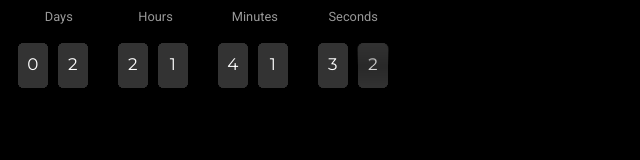
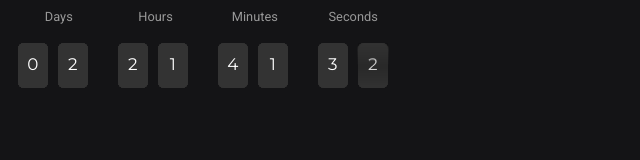
Before and after one commit to SafeLightToken/countdown, a plain HTML site: page index.html in a window 1280 px wide. Shown: the whole page, without its empty margins (0-640 px from the left). Drawn offline with nearby package versions, Linux system fonts and the light colour scheme.

Commit message:
Update style.css

```diff
--- a/style.css
+++ b/style.css
@@ -21,7 +21,7 @@ html {
 }
 
 body {
-	background: #000000;
+	background: #141416;
 	color: #989898;
 	font-family: "Roboto", Helvetica, Arial, sans-serif;
 	font-size: 1.6rem;
```
